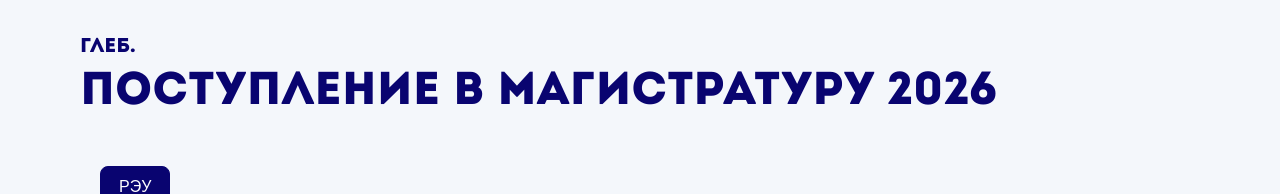
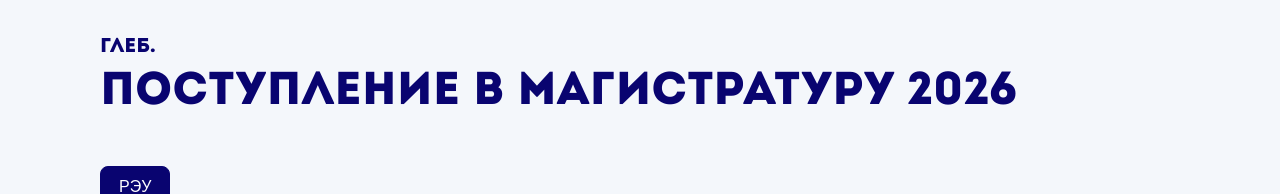
Before and after one commit to LaplaceRam/sait_postyplenia, a Next.js app: page / in a window 1280 px wide. Shown: the top 194 px of the page. Built offline with nearby package versions, Linux system fonts and the light colour scheme; no server answers.

Commit message:
Align header with content column

```diff
--- a/app/globals.css
+++ b/app/globals.css
@@ -42,12 +42,13 @@ button {
 .site-header {
   background: var(--background);
   color: var(--navy);
-  padding: 32px 20px 20px;
+  padding: 32px 0 20px;
 }
 
 .site-header__inner {
   margin: 0 auto;
   max-width: 1120px;
+  padding: 0 20px;
 }
 
 .site-header__name {
@@ -238,7 +239,11 @@ button {
 
 @media (max-width: 720px) {
   .site-header {
-    padding: 24px 16px;
+    padding: 24px 0;
+  }
+
+  .site-header__inner {
+    padding: 0 16px;
   }
 
   .dashboard {
```
Also changed, not shown: 1 other file (tests, documents, lock files or other folders).
